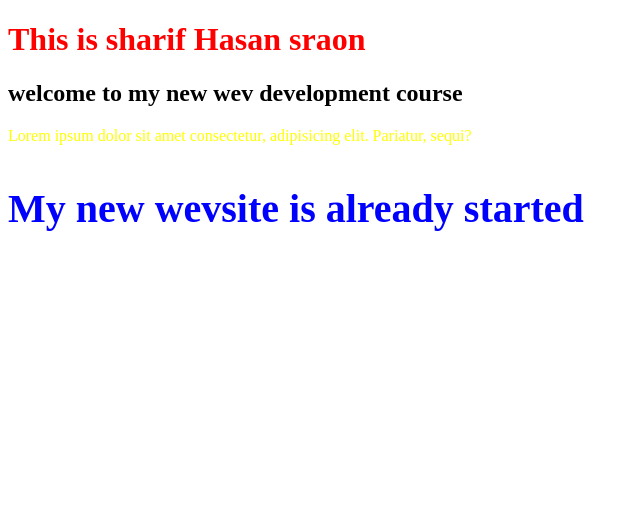
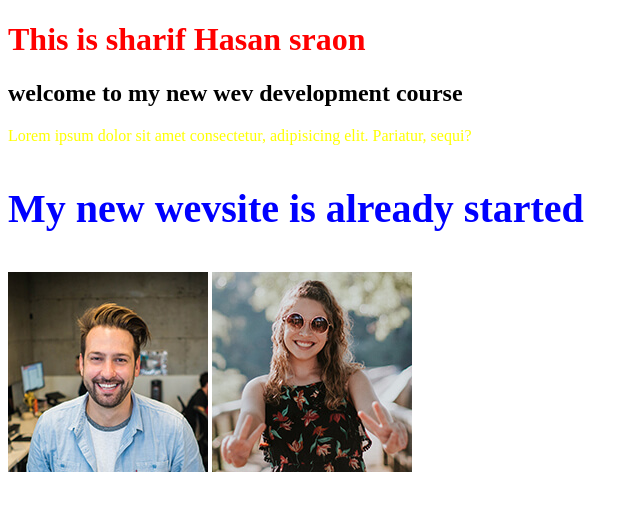
Before and after one commit to shariful4541/my-second-repo, a plain HTML site: page index.html in a window 1280 px wide. Shown: the whole page, without its empty margins (0-640 px from the left). Drawn offline with Linux system fonts and the light colour scheme.

Commit message:
pic has sent

```diff
--- a/index.html
+++ b/index.html
@@ -16,6 +16,9 @@
 
     <h3>My new wevsite is already started</h3>
 
+    <img src="./face1.jpg" alt="">
+    <img src="./face2.jpg" alt="">
+
 
 
 </body>
```
Also changed, not shown: face1.jpg (added), face2.jpg (added), face3.jpg (added), face4.jpg (added).
